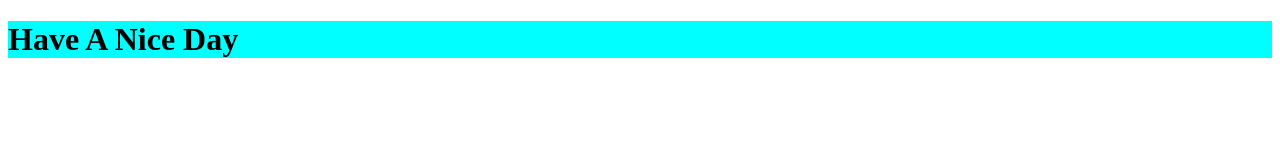
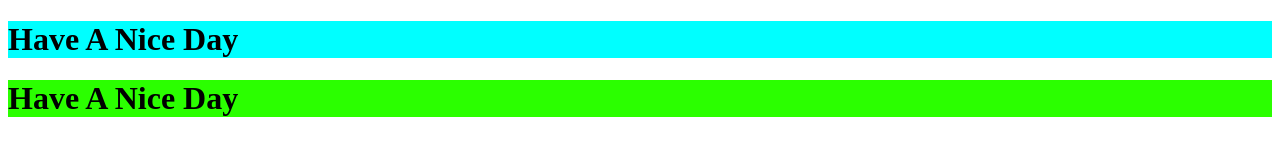
Before and after one commit to Pallaviii23/DG-Hospital-Management, a plain HTML site: page index.html in a window 1280 px wide. Drawn offline with Linux system fonts and the light colour scheme.

Commit message:
Update index.html

```diff
--- a/index.html
+++ b/index.html
@@ -7,5 +7,7 @@
 </head>
 <body>
     <h1 style="background-color: aqua;">Have A Nice Day</h1>
+    <h1 style="background-color: rgb(43, 255, 0);">Have A Nice Day</h1>
+
 </body>
 </html>
```
